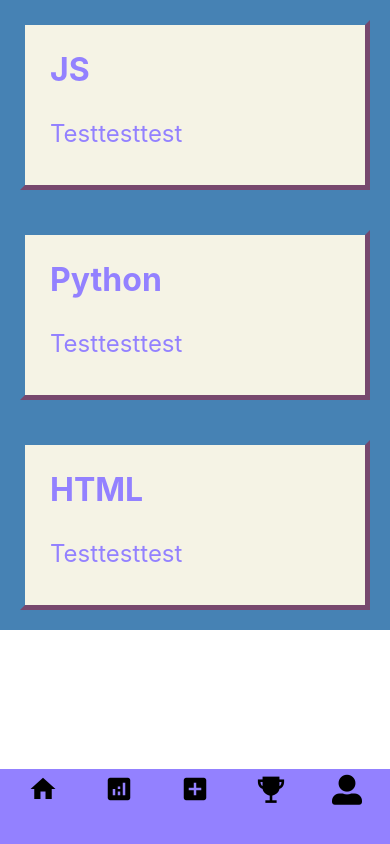
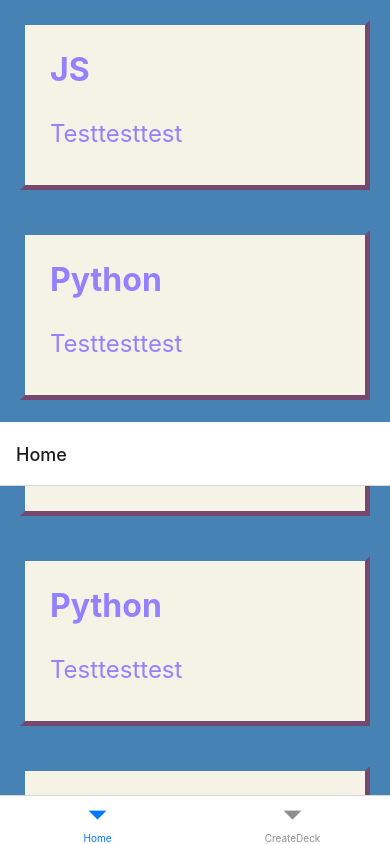
Before and after one commit to reemhd/DevCards-Frontend, a React Native app: screen /Home in a window 390 px wide. Built offline with nearby package versions, Linux system fonts and the light colour scheme.

Commit message:
adds start of react navigation

```diff
--- a/App.js
+++ b/App.js
@@ -1,3 +1,4 @@
+import { NavigationContainer } from "@react-navigation/native";
 import { StyleSheet } from "react-native";
 import { ScrollView, View } from "react-native";
 // import CreateDeck from "./components/CreateDeck";
@@ -15,12 +16,14 @@
 
 export default function App() {
   return (
+    <NavigationContainer>
       <View style={styles.container}>
         <ScrollView style={styles.Scrollcontainer}>
           <Decks />
         </ScrollView>
         <NavBar />
       </View>
+    </NavigationContainer>
   );
 }
 
--- a/components/NavBar.jsx
+++ b/components/NavBar.jsx
@@ -3,42 +3,57 @@
 import { MaterialIcons } from "@expo/vector-icons";
 import { Ionicons } from "@expo/vector-icons";
 import { FontAwesome5 } from "@expo/vector-icons";
+import { createBottomTabNavigator } from "@react-navigation/bottom-tabs";
+import Decks from "./Decks";
+import CreateDeck from "./CreateDeck";
 
-const NavBar = () => {
+const Tab = createBottomTabNavigator();
+
+function NavBar() {
   return (
-    <View style={NavBarStyle.container}>
-      <Pressable>
-        <MaterialIcons name="home" size={30} color="black" />
-      </Pressable>
-      <Pressable>
-        <MaterialIcons name="analytics" size={30} color="black" />
-      </Pressable>
-      <Pressable>
-        <MaterialIcons name="add-box" size={30} color="black" />
-      </Pressable>
-      <Pressable>
-        <Ionicons name="trophy-sharp" size={30} color="black" />
-      </Pressable>
-      <Pressable>
-        <FontAwesome5 name="user-alt" size={30} color="black" />
-      </Pressable>
-    </View>
+    <Tab.Navigator>
+      <Tab.Screen name="Home" component={Decks} />
+      <Tab.Screen name="CreateDeck" component={CreateDeck} />
+    </Tab.Navigator>
   );
-};
-
-const NavBarStyle = StyleSheet.create({
-  container: {
-    position: "absolute",
-    bottom: 0,
-    width: "100%",
-    height: 75,
-    borderWidth: 5,
-    borderColor: "#9381FF",
-    backgroundColor: "#9381FF",
-    flexDirection: "row",
-    justifyContent: "space-around",
-    // flex: 1,
-  },
-});
+}
 
 export default NavBar;
+// const NavBar = () => {
+//   return (
+//     <View style={NavBarStyle.container}>
+//       <Pressable>
+//         <MaterialIcons name="home" size={30} color="black" />
+//       </Pressable>
+//       <Pressable>
+//         <MaterialIcons name="analytics" size={30} color="black" />
+//       </Pressable>
+//       <Pressable>
+//         <MaterialIcons name="add-box" size={30} color="black" />
+//       </Pressable>
+//       <Pressable>
+//         <Ionicons name="trophy-sharp" size={30} color="black" />
+//       </Pressable>
+//       <Pressable>
+//         <FontAwesome5 name="user-alt" size={30} color="black" />
+//       </Pressable>
+//     </View>
+//   );
+// };
+
+// const NavBarStyle = StyleSheet.create({
+//   container: {
+//     position: "absolute",
+//     bottom: 0,
+//     width: "100%",
+//     height: 75,
+//     borderWidth: 5,
+//     borderColor: "#9381FF",
+//     backgroundColor: "#9381FF",
+//     flexDirection: "row",
+//     justifyContent: "space-around",
+//     // flex: 1,
+//   },
+// });
+
+// export default NavBar;
--- a/package.json
+++ b/package.json
@@ -10,13 +10,17 @@
   },
   "dependencies": {
     "@expo/webpack-config": "^18.0.1",
+    "@react-navigation/bottom-tabs": "^6.5.7",
+    "@react-navigation/native": "^6.1.6",
     "axios": "^1.3.4",
     "expo": "~48.0.9",
     "expo-status-bar": "~1.4.4",
     "react": "18.2.0",
     "react-dom": "18.2.0",
     "react-native": "0.71.4",
-    "react-native-web": "~0.18.10"
+    "react-native-web": "~0.18.10",
+    "react-native-screens": "~3.20.0",
+    "react-native-safe-area-context": "4.5.0"
   },
   "devDependencies": {
     "@babel/core": "^7.20.0"
```
Also changed, not shown: components/Decks.jsx (+2 -7 lines), 1 other file (tests, documents, lock files or other folders). Lines whose indentation alone changed are shown as unchanged.
